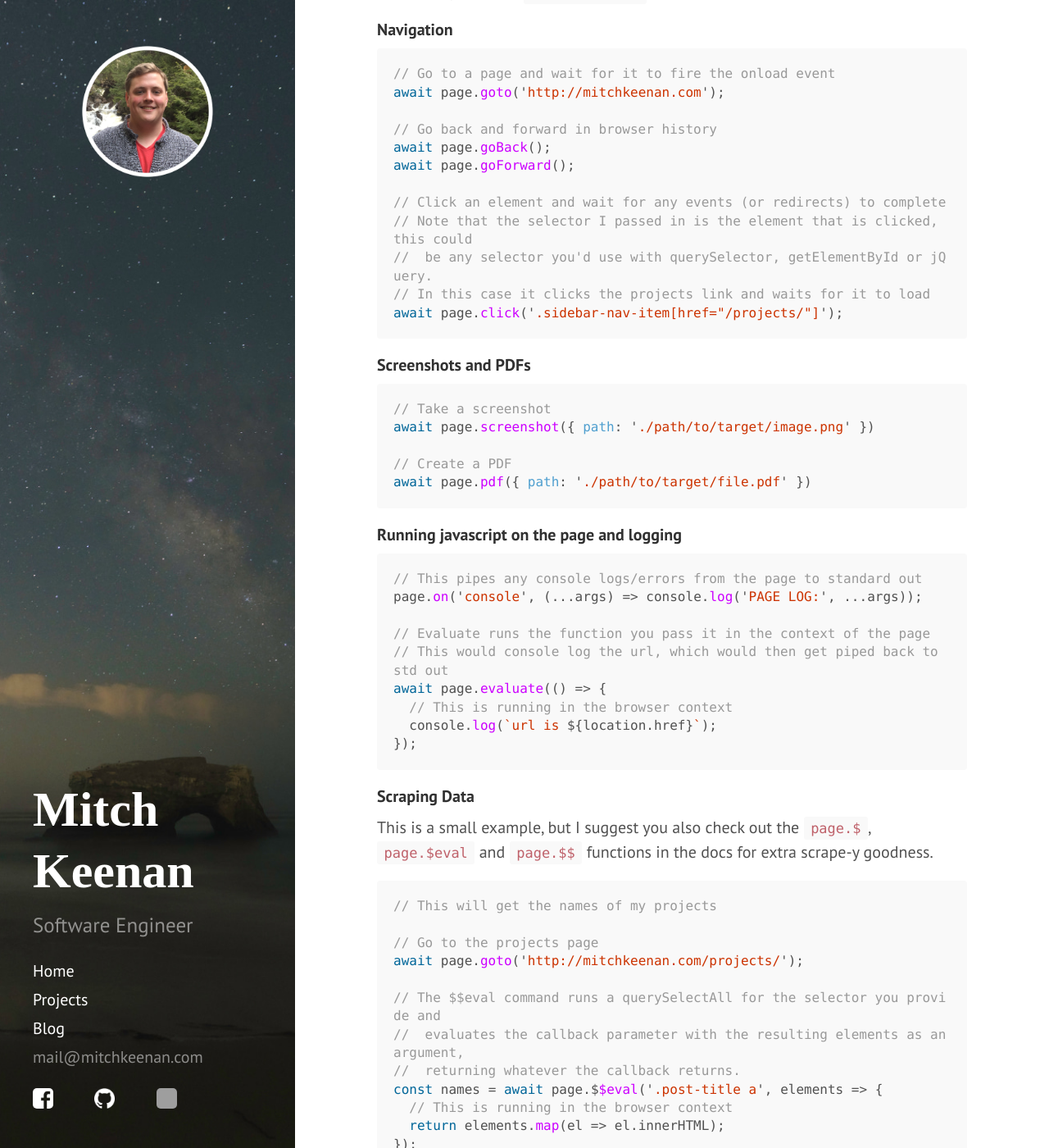
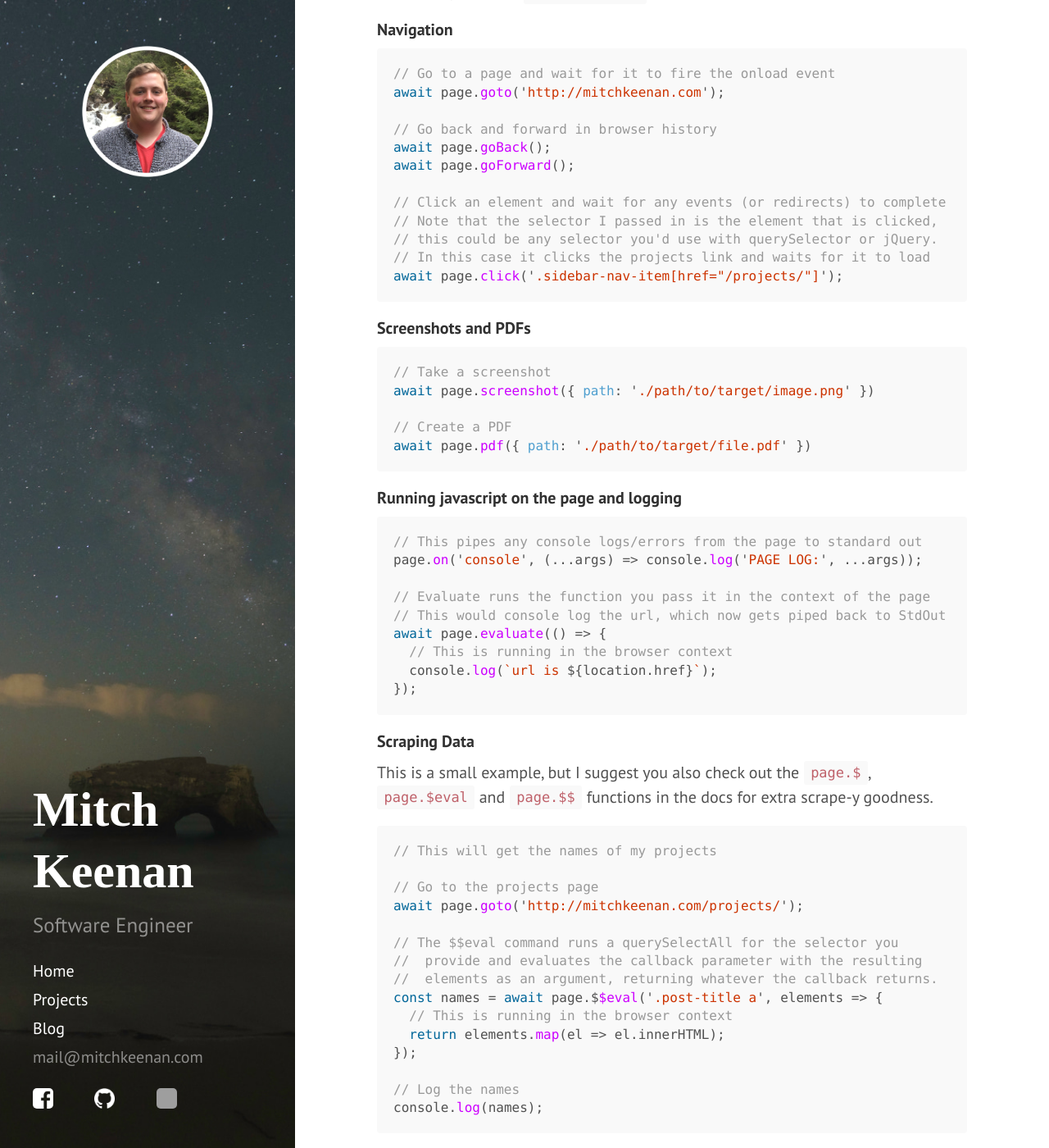
Before and after one commit to mitch-keenan/konamacona.github.io, a Jekyll site: the page built from _posts/2017-12-01-headless-chrome.md, in a window 1280 px wide and 1400 px high, scrolled down 3200 px. Shown: the whole window at 82% size. Built offline with Jekyll 4.4.1, drawn with Linux system fonts in a browser that asks for light colours; some web fonts are replaced; grey boxes are pictures that could not be loaded.

Commit message:
Fix comment length for chrome post

````diff
--- a/_posts/2017-12-01-headless-chrome.md
+++ b/_posts/2017-12-01-headless-chrome.md
@@ -106,8 +106,8 @@ await page.goBack();
 await page.goForward();
 
 // Click an element and wait for any events (or redirects) to complete
-// Note that the selector I passed in is the element that is clicked, this could
-//  be any selector you'd use with querySelector, getElementById or jQuery.
+// Note that the selector I passed in is the element that is clicked,
+// this could be any selector you'd use with querySelector or jQuery.
 // In this case it clicks the projects link and waits for it to load
 await page.click('.sidebar-nav-item[href="/projects/"]');
 ```
@@ -129,7 +129,7 @@ await page.pdf({ path: './path/to/target/file.pdf' })
 page.on('console', (...args) => console.log('PAGE LOG:', ...args));
 
 // Evaluate runs the function you pass it in the context of the page
-// This would console log the url, which would then get piped back to std out
+// This would console log the url, which now gets piped back to StdOut
 await page.evaluate(() => {
   // This is running in the browser context
   console.log(`url is ${location.href}`);
@@ -146,9 +146,9 @@ This is a small example, but I suggest you also check out the `page.$`, `page.$e
 // Go to the projects page
 await page.goto('http://mitchkeenan.com/projects/');
 
-// The $$eval command runs a querySelectAll for the selector you provide and
-//  evaluates the callback parameter with the resulting elements as an argument,
-//  returning whatever the callback returns.
+// The $$eval command runs a querySelectAll for the selector you
+//  provide and evaluates the callback parameter with the resulting
+//  elements as an argument, returning whatever the callback returns.
 const names = await page.$$eval('.post-title a', elements => {
   // This is running in the browser context
   return elements.map(el => el.innerHTML);
````
